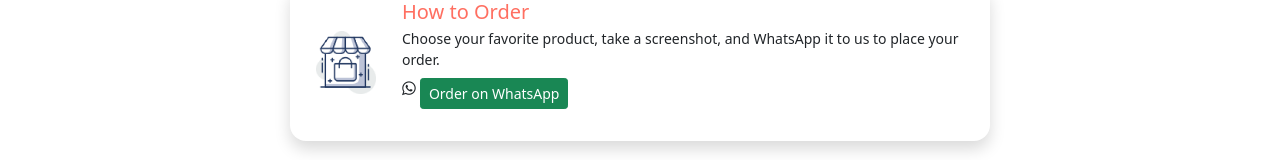
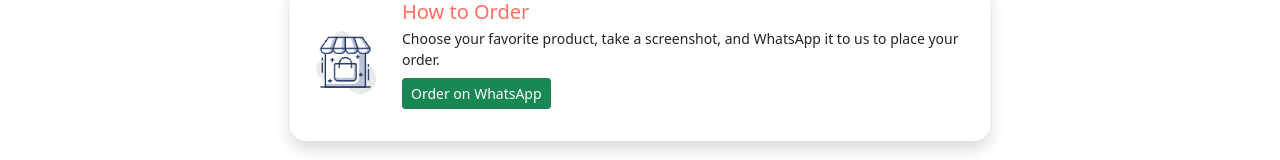
Before and after one commit to Jonty6812/AadrikFashion_V1, a website: page index.html in a window 1280 px wide. Shown: the part 564-724 px from the top of the page. Drawn offline with Linux system fonts and the light colour scheme.

Commit message:
remove whatsapp icon

```diff
--- a/index.html
+++ b/index.html
@@ -103,7 +103,7 @@
             <p class="card-text mb-0" style="font-size:14px;">
               Choose your favorite product, take a screenshot, and WhatsApp it to us to place your order.
             </p>
-            <p><i class="fa fa-whatsapp"></i>
+            <p>
               <a href="https://wa.me/918100042034" target="_blank" class="btn btn-success btn-sm mt-2">Order on WhatsApp
               </a>
             </p>
```
